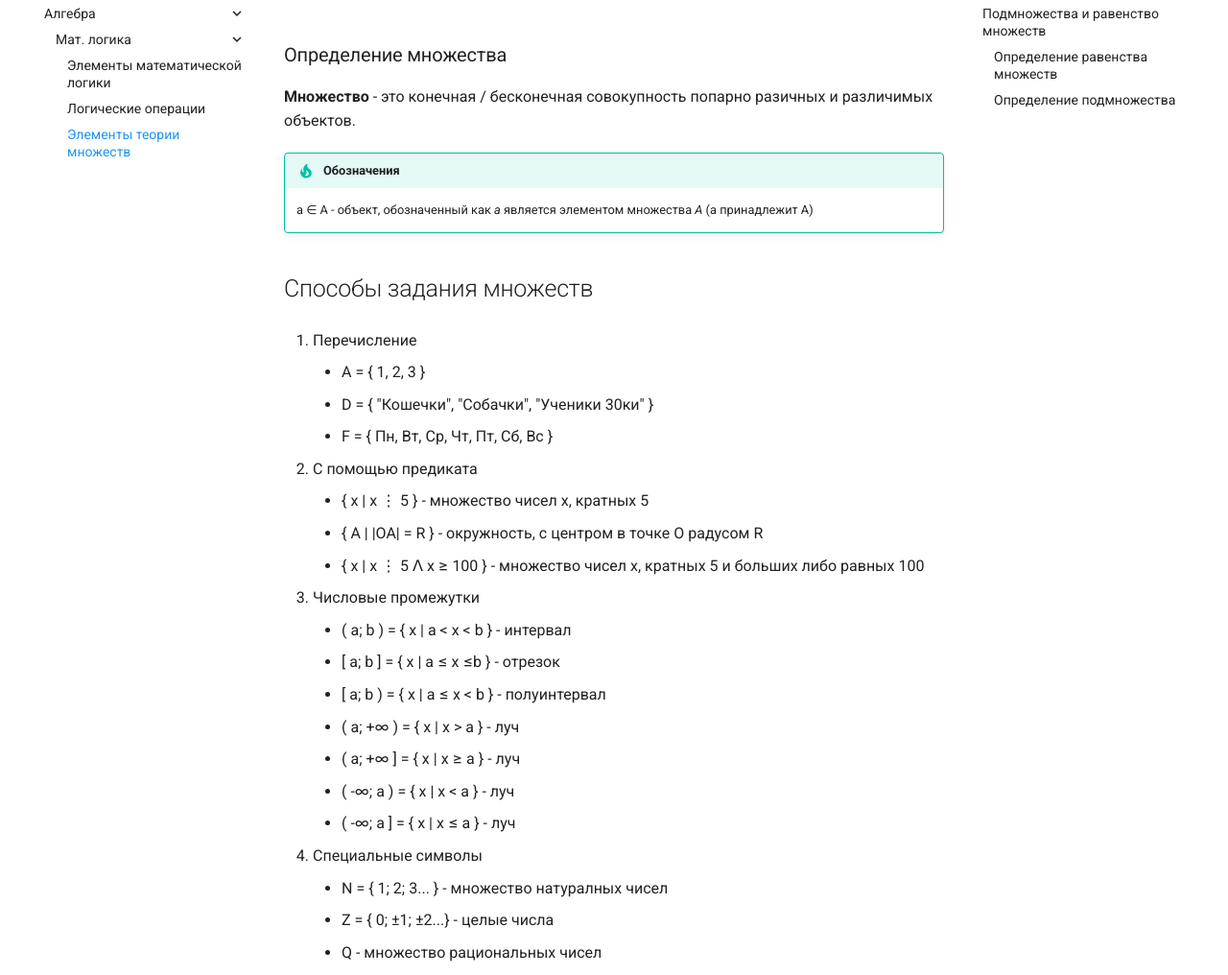
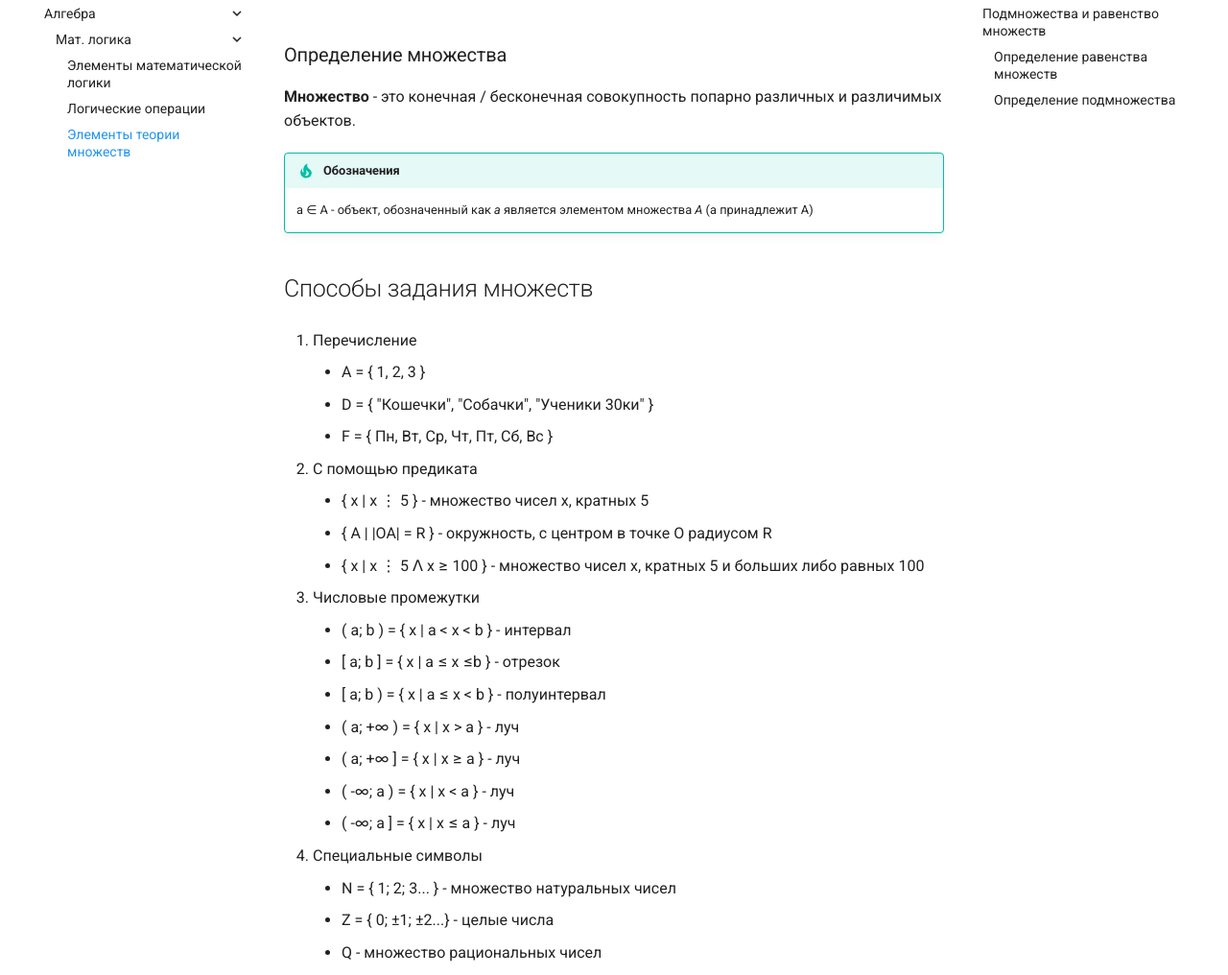
Before and after one commit to 30spb/Alexandria30, an MkDocs documentation site: the page built from docs/algebra/logic/set_theory_elements.md, in a window 1280 px wide and 1400 px high. Shown: the part 178-1194 px from the top of the window at 96% size. Built offline with MkDocs 1.6.1 and Material for MkDocs 9.7.7, drawn with Linux system fonts in a browser that asks for light colours; comment, search, counter and statistics services are not loaded.

Commit message:
фикс ошибок

```diff
--- a/docs/algebra/logic/set_theory_elements.md
+++ b/docs/algebra/logic/set_theory_elements.md
@@ -1,7 +1,7 @@
 # Элементы теории множеств
 
 ### Определение множества {#определение-множества}
-**Множество** - это конечная / бесконечная совокупность попарно разичных и различимых объектов.
+**Множество** - это конечная / бесконечная совокупность попарно различных и различимых объектов.
 
 !!! tip "Обозначения"
 
@@ -18,7 +18,7 @@
 2. С помощью предиката<br>
 
     - { х | х ⋮ 5 } - множество чисел х, кратных 5 <br>
-    - { A | |OA| = R } - окружность, с центром в точке О радусом R<br>
+    - { A | |OA| = R } - окружность, с центром в точке О радиусом R<br>
     - { x | x ⋮ 5 ⴷ x ≥ 100 } - множество чисел х, кратных 5 и больших либо равных 100
 
 3. Числовые промежутки
@@ -33,7 +33,7 @@
 
 4. Cпециальные символы
 
-    - N = { 1; 2; 3... } - множество натуралных чисел<br>
+    - N = { 1; 2; 3... } - множество натуральных чисел<br>
     - Z = { 0; ±1; ±2...} - целые числа <br>
     - Q - множество рациональных чисел <br>
     - R = ( -∞; +∞ ) - множество вещественных чисел <br>
```
Also changed, not shown: docs/faq/index.md (+1 -1 lines), docs/index.md (+2 -2 lines).
